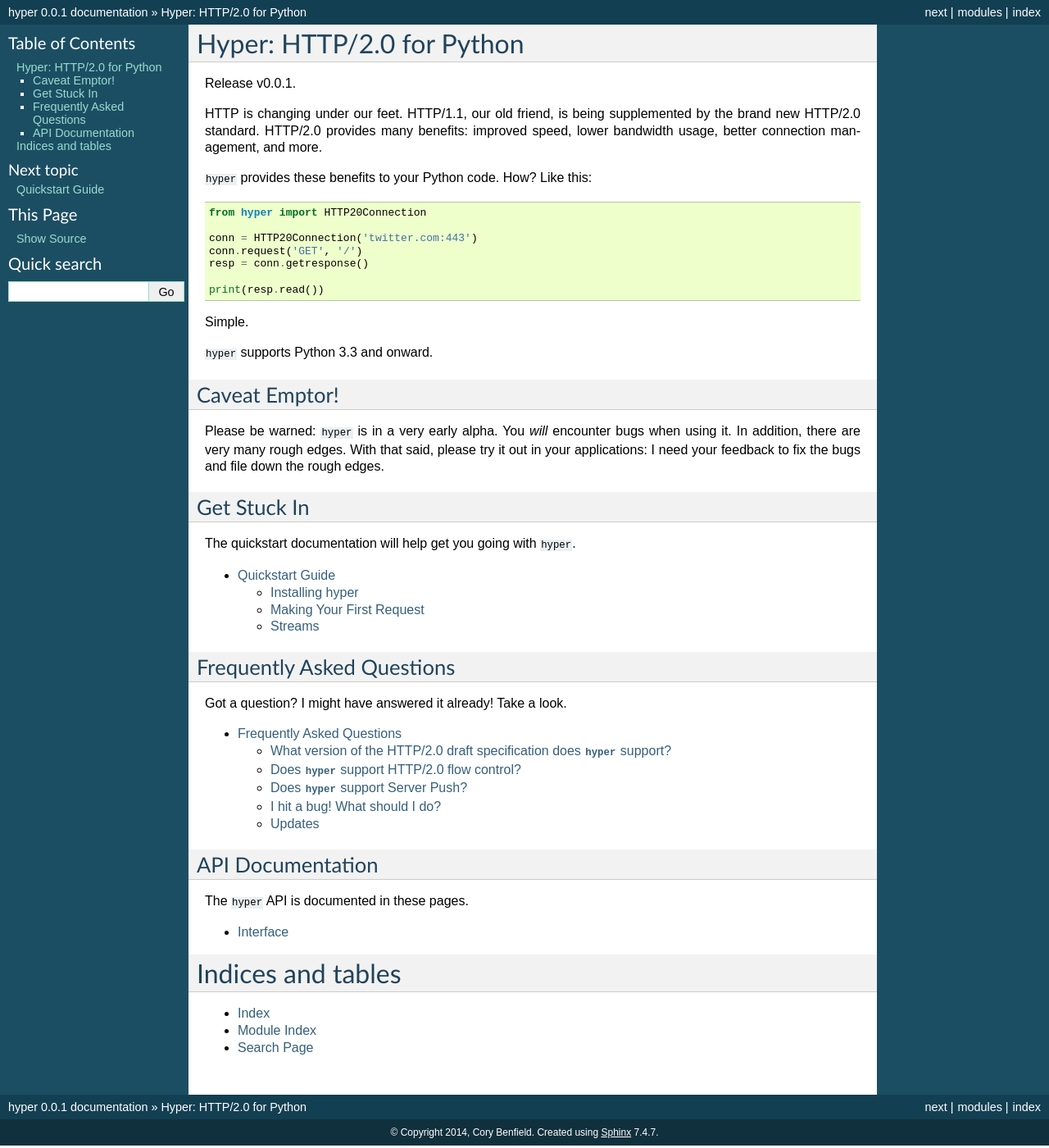
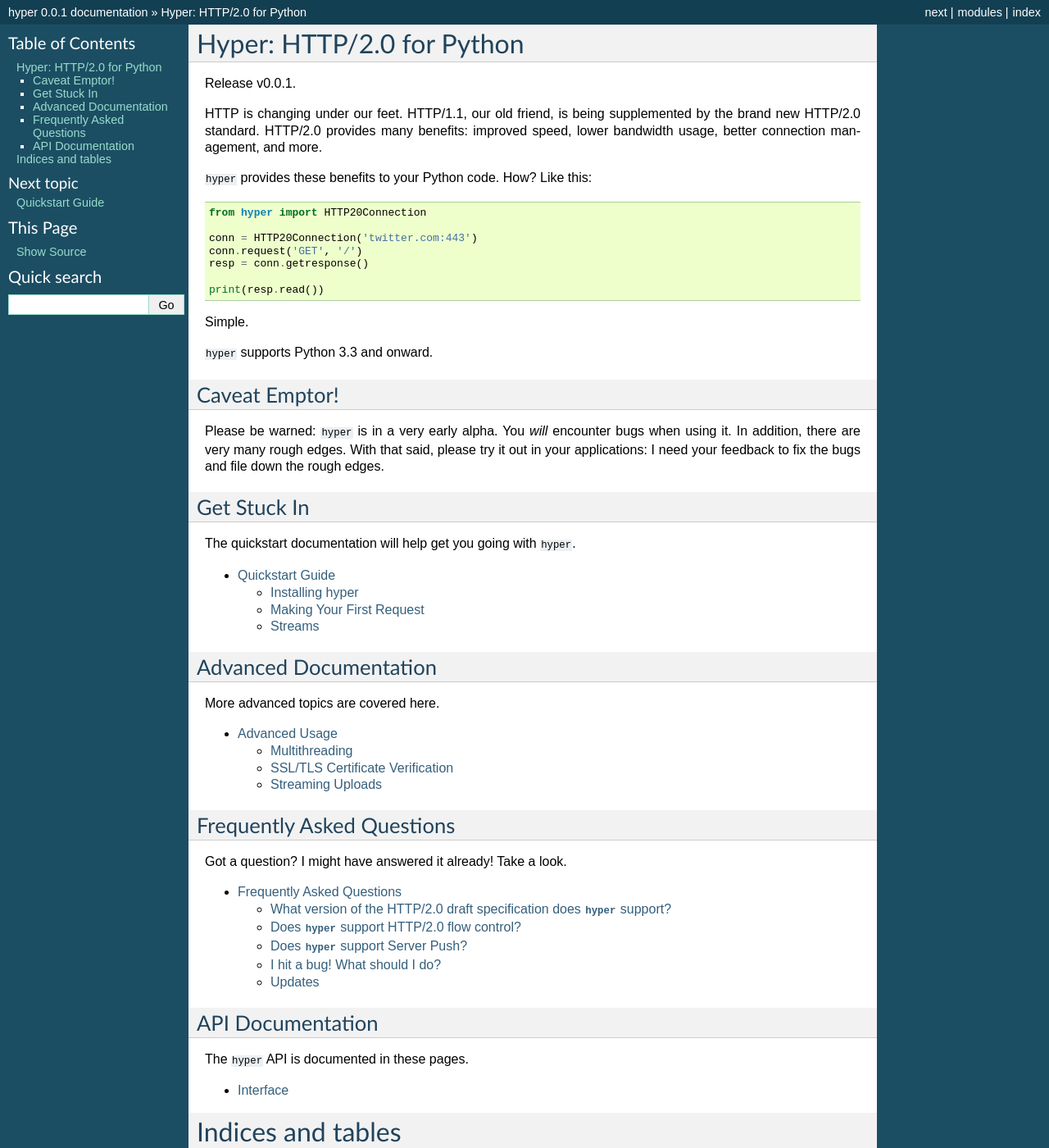
Before and after one commit to python-hyper/hyper, a Sphinx documentation site: the page built from docs/source/index.rst, in a window 1280 px wide and 1400 px high. Shown: the whole window at 82% size. Built offline with Sphinx 7.4.7, drawn with Linux system fonts in a browser that asks for light colours; some of the changed lines change nothing that is shown.

Commit message:
Advanced docs.

```diff
--- /dev/null
+++ b/docs/source/advanced.rst
@@ -0,0 +1,35 @@
+.. _advanced:
+
+Advanced Usage
+==============
+
+This section of the documentation covers more advanced use-cases for ``hyper``.
+
+Multithreading
+--------------
+
+Currently, ``hyper``'s :class:`HTTP20Connection <hyper.HTTP20Connection>` class
+is **not** thread-safe. Thread-safety is planned for ``hyper``'s core objects,
+but in this early alpha it is not a high priority.
+
+To use ``hyper`` in a multithreaded context the recommended thing to do is to
+place each connection in its own thread. Each thread should then have a request
+queue and a response queue, and the thread should be able to spin over both,
+sending requests and returning responses. The stream identifiers provided by
+``hyper`` can be used to match the two together.
+
+SSL/TLS Certificate Verification
+--------------------------------
+
+By default, all HTTP/2.0 connections are made over TLS, and ``hyper`` uses the
+system certificate authorities to verify the offered TLS certificates.
+Currently certificate verification cannot be disabled.
+
+Streaming Uploads
+-----------------
+
+Just like the ever-popular ``requests`` module, ``hyper`` allows you to perform
+a 'streaming' upload by providing a file-like object to the 'data' parameter.
+This will cause ``hyper`` to read the data in 1kB at a time and send it to the
+remote server. You _must_ set an accurate Content-Length header when you do
+this, as ``hyper`` won't set it for you.
--- a/docs/source/index.rst
+++ b/docs/source/index.rst
@@ -45,6 +45,16 @@
 
    quickstart
 
+Advanced Documentation
+----------------------
+
+More advanced topics are covered here.
+
+.. toctree::
+   :maxdepth: 2
+
+   advanced
+
 Frequently Asked Questions
 --------------------------
 
```
